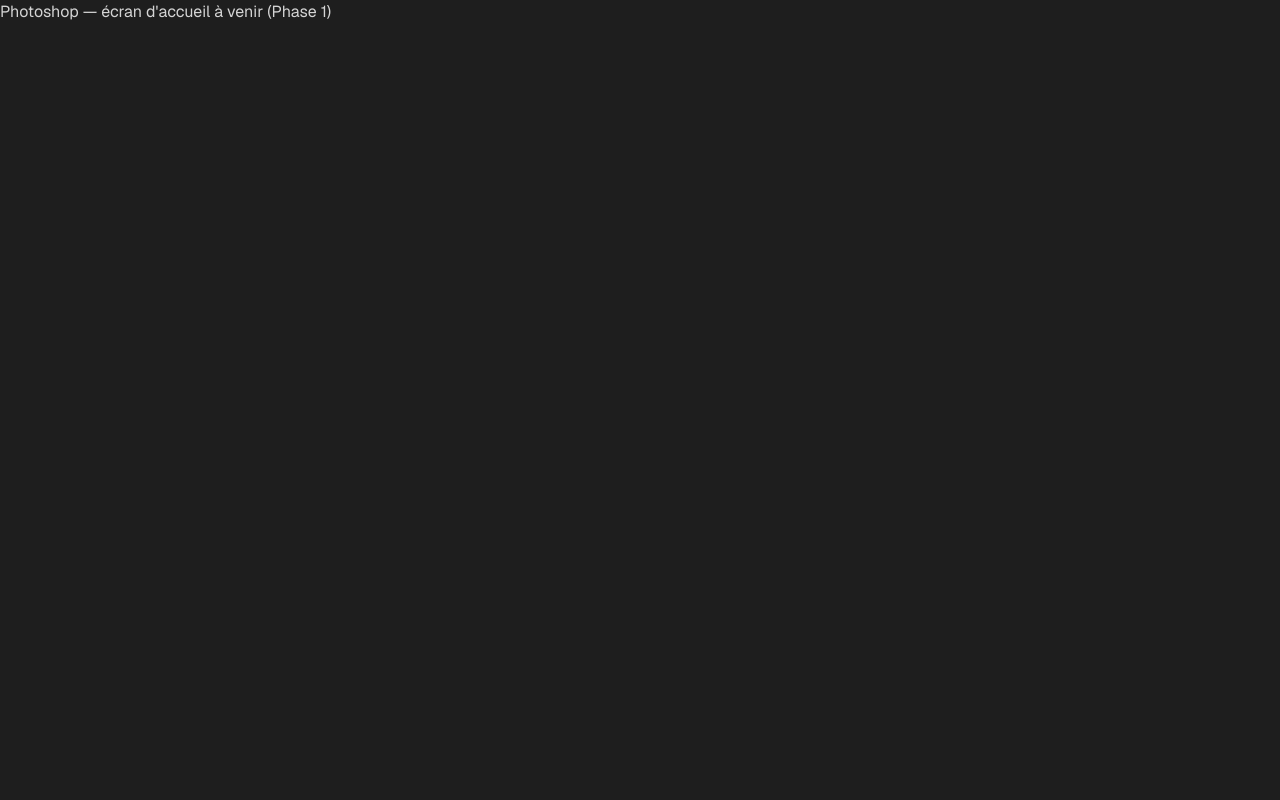
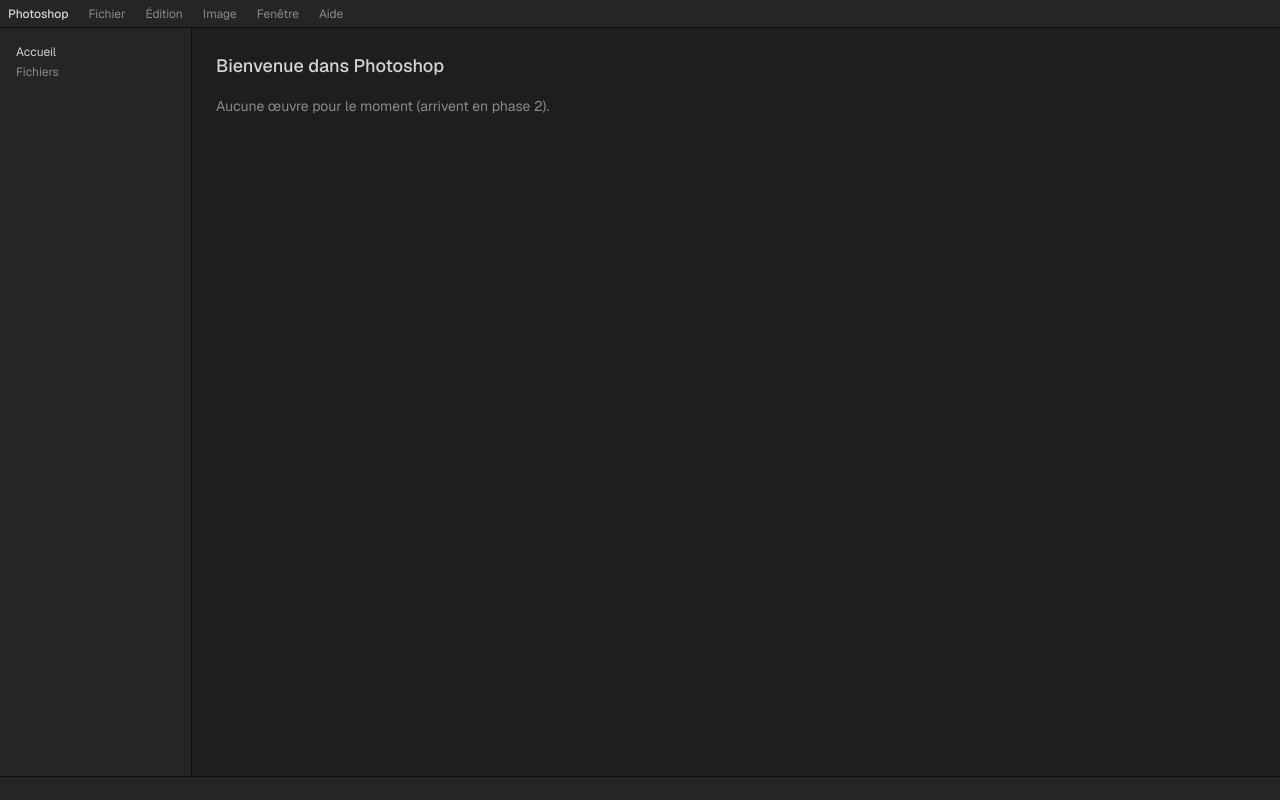
Before and after one commit to iMxSquash/adobe-apps, a Next.js app: page /photoshop in a window 1280 px wide. Built offline with nearby package versions, Linux system fonts and the light colour scheme.

Commit message:
feat(home): add Adobe home screen to the three apps

```diff
--- a/src/app/(apps)/illustrator/page.tsx
+++ b/src/app/(apps)/illustrator/page.tsx
@@ -1,3 +1,16 @@
+import { AppShell } from "@/components/adobe/AppShell";
+import { HomeScreen } from "@/components/adobe/HomeScreen";
+import { ILLUSTRATOR_MENUS } from "@/lib/adobe-menus";
+import { APP_LABEL } from "@/lib/adobe-theme";
+
 export default function IllustratorPage() {
-  return <main>Illustrator — écran d&apos;accueil à venir (Phase 1)</main>;
+  return (
+    <AppShell appLabel={APP_LABEL.illustrator} menus={ILLUSTRATOR_MENUS}>
+      <HomeScreen
+        appLabel={APP_LABEL.illustrator}
+        items={[]}
+        emptyMessage="Aucune œuvre pour le moment (arrivent en phase 2)."
+      />
+    </AppShell>
+  );
 }
--- a/src/app/(apps)/photoshop/page.tsx
+++ b/src/app/(apps)/photoshop/page.tsx
@@ -1,3 +1,16 @@
+import { AppShell } from "@/components/adobe/AppShell";
+import { HomeScreen } from "@/components/adobe/HomeScreen";
+import { PHOTOSHOP_MENUS } from "@/lib/adobe-menus";
+import { APP_LABEL } from "@/lib/adobe-theme";
+
 export default function PhotoshopPage() {
-  return <main>Photoshop — écran d&apos;accueil à venir (Phase 1)</main>;
+  return (
+    <AppShell appLabel={APP_LABEL.photoshop} menus={PHOTOSHOP_MENUS}>
+      <HomeScreen
+        appLabel={APP_LABEL.photoshop}
+        items={[]}
+        emptyMessage="Aucune œuvre pour le moment (arrivent en phase 2)."
+      />
+    </AppShell>
+  );
 }
--- a/src/app/(apps)/premierepro/page.tsx
+++ b/src/app/(apps)/premierepro/page.tsx
@@ -1,3 +1,16 @@
+import { AppShell } from "@/components/adobe/AppShell";
+import { HomeScreen } from "@/components/adobe/HomeScreen";
+import { PREMIEREPRO_MENUS } from "@/lib/adobe-menus";
+import { APP_LABEL } from "@/lib/adobe-theme";
+
 export default function PremiereProPage() {
-  return <main>Premiere Pro — écran d&apos;accueil à venir (Phase 1)</main>;
+  return (
+    <AppShell appLabel={APP_LABEL.premierepro} menus={PREMIEREPRO_MENUS}>
+      <HomeScreen
+        appLabel={APP_LABEL.premierepro}
+        items={[]}
+        emptyMessage="Aucune vidéo pour le moment (arrivent en phase 2)."
+      />
+    </AppShell>
+  );
 }
--- /dev/null
+++ b/src/components/adobe/HomeScreen.tsx
@@ -0,0 +1,56 @@
+import Image from "next/image";
+import Link from "next/link";
+
+export interface HomeScreenItem {
+  id: string;
+  title: string;
+  subtitle?: string;
+  href: string;
+  thumbnailUrl?: string;
+}
+
+interface HomeScreenProps {
+  appLabel: string;
+  items: HomeScreenItem[];
+  emptyMessage: string;
+}
+
+export function HomeScreen({ appLabel, items, emptyMessage }: HomeScreenProps) {
+  return (
+    <div className="flex h-full min-h-0">
+      <aside className="hidden w-48 shrink-0 flex-col gap-1 border-r border-border bg-surface-1 p-4 text-xs sm:flex">
+        <span className="text-text">Accueil</span>
+        <span className="text-text-dim">Fichiers</span>
+      </aside>
+      <div className="min-h-0 flex-1 overflow-y-auto p-6">
+        <h1 className="mb-4 text-lg font-medium text-text">Bienvenue dans {appLabel}</h1>
+        {items.length === 0 ? (
+          <p className="text-sm text-text-dim">{emptyMessage}</p>
+        ) : (
+          <ul className="grid grid-cols-2 gap-4 sm:grid-cols-3 lg:grid-cols-4">
+            {items.map((item) => (
+              <li key={item.id}>
+                <Link
+                  href={item.href}
+                  className="group block overflow-hidden rounded border border-border bg-surface-1 hover:border-accent"
+                >
+                  <div className="relative aspect-video bg-surface-2">
+                    {item.thumbnailUrl && (
+                      <Image src={item.thumbnailUrl} alt="" fill className="object-cover" />
+                    )}
+                  </div>
+                  <div className="p-2">
+                    <p className="truncate text-xs text-text">{item.title}</p>
+                    {item.subtitle && (
+                      <p className="truncate text-[11px] text-text-dim">{item.subtitle}</p>
+                    )}
+                  </div>
+                </Link>
+              </li>
+            ))}
+          </ul>
+        )}
+      </div>
+    </div>
+  );
+}
```
